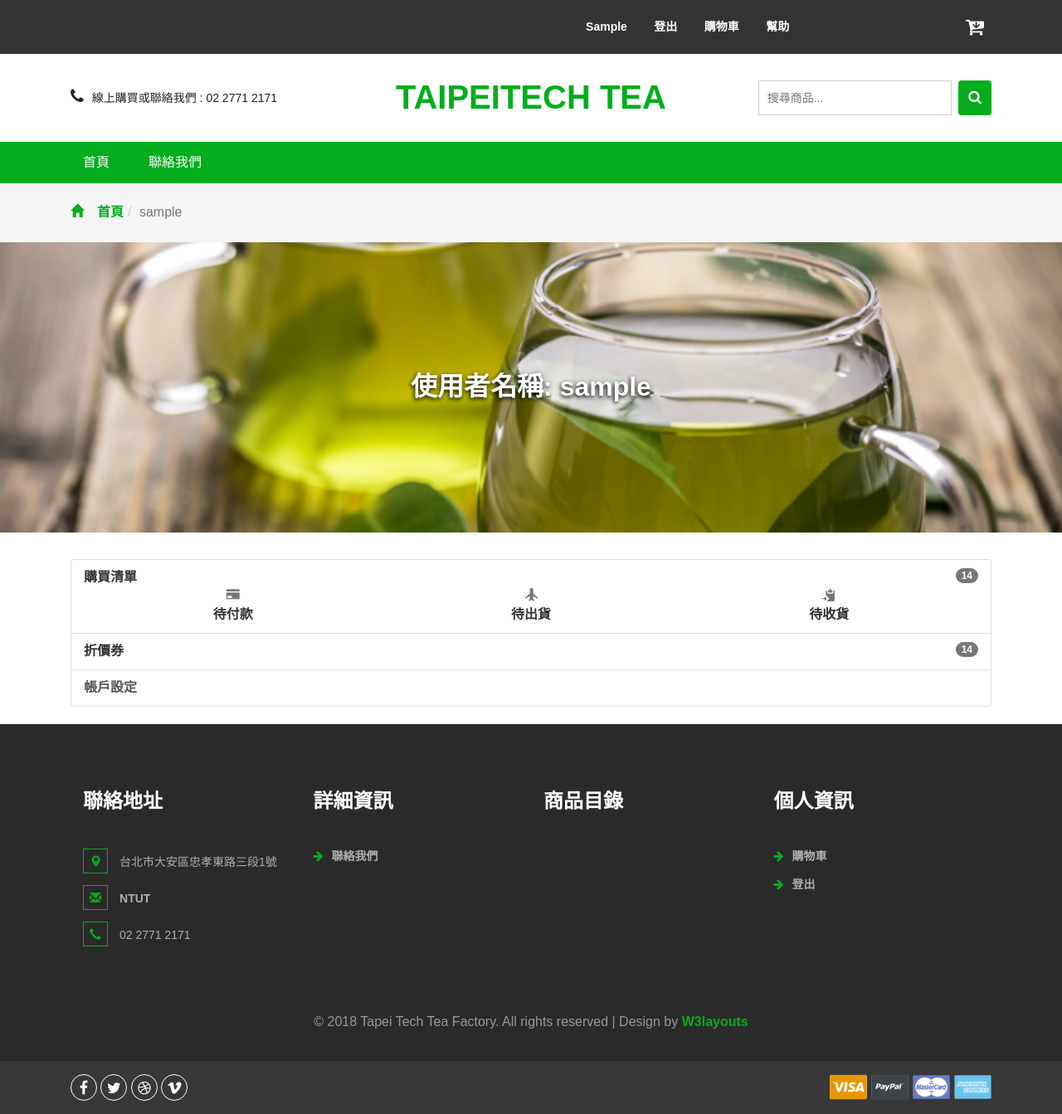
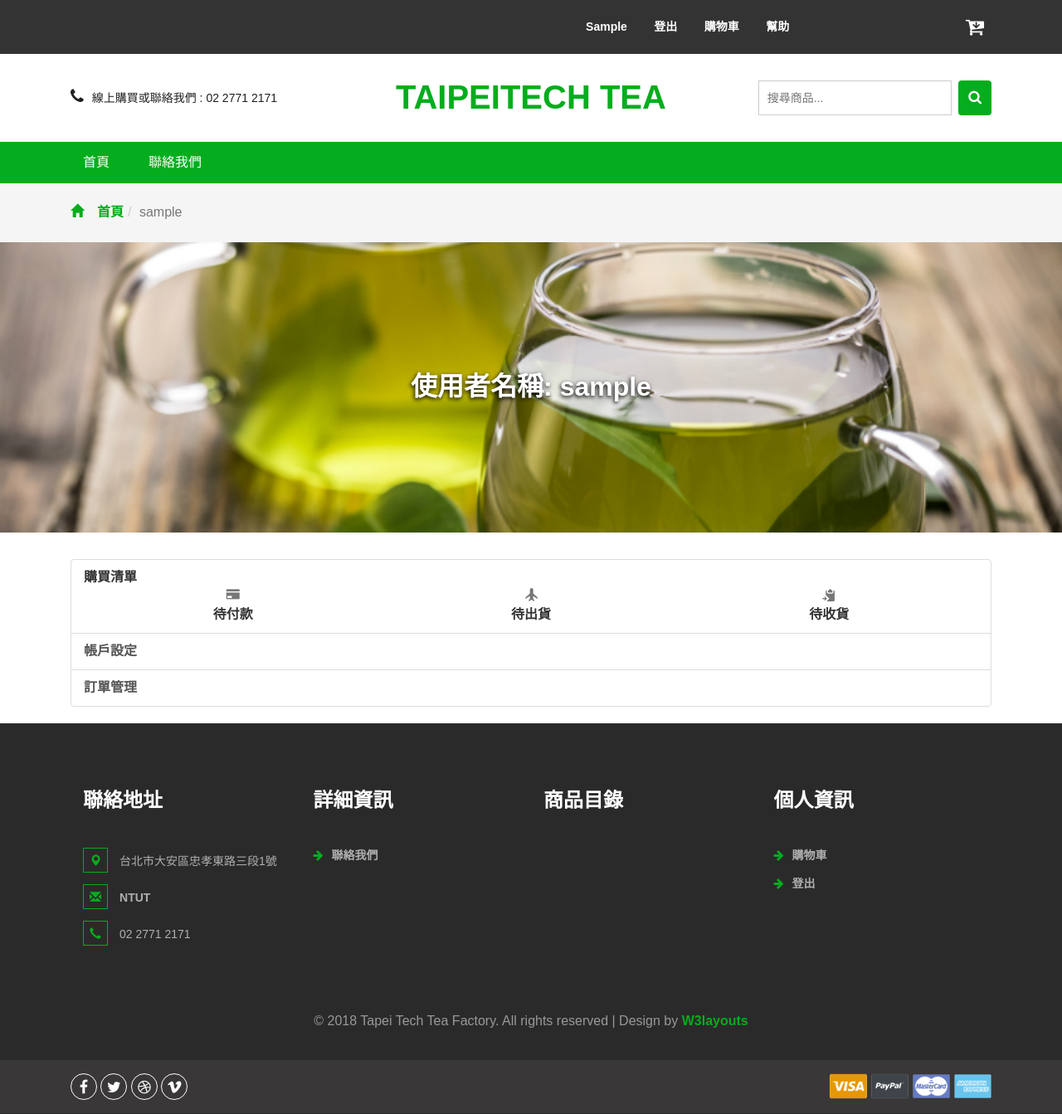
Before and after one commit to TaipeiTechTeaTransactionTeam/BackEnd, a Django app: page /userPanel/ in a window 1280 px wide. Shown: the whole page at 83% size. Run offline with Django 3.2, Linux system fonts and the light colour scheme; the visitor is signed in with stand-in values (Sample User, id 1); data that the repository does not hold is empty; some libraries are stand-ins or nearby versions.

Commit message:
修刪掉不要的東西，準備讓冠宇試試

```diff
--- a/storeApp/templates/storeApp/userPanel.html
+++ b/storeApp/templates/storeApp/userPanel.html
@@ -22,7 +22,7 @@
           <div class="list-group">
             <a class="list-group-item list-group-item-action">
               <!-- 訂單消息數量 -->
-              <span class="badge">14</span>
+              <!-- <span class="badge">14</span> -->
               <!-- 訂單消息數量 -->
               購買清單
               <div class="d-flex justify-content-center orderButtons">
@@ -40,23 +40,11 @@
                 </div>
               </div>
             </a>
-            <a class="list-group-item  list-group-item-action">
-              <!-- 折價券數量 -->
-              <span class="badge">14</span> 折價券
-              <!-- 折價券數量 -->
-            </a>
-            <a class="list-group-item list-group-item-action" href="../accountPanel">帳戶設定</a>
+            <a class="list-group-item list-group-item-action" href="{% url 'storeApp:accountPanel' %}">帳戶設定</a>
+            <a class="list-group-item list-group-item-action" href="{% url 'storeApp:manageOrder' %}">訂單管理</a>
           </div>
         </div>
-
       </div>
-    </div>
-  </div>
-  <div class="row">
-    <div class="col-md-12">
-      {% for order in orders %}
-      <p>{{ order.id }}</p>
-      {% endfor %}
     </div>
   </div>
 </div>
```
Also changed, not shown: storeApp/templates/storeApp/manageOrder.html (+23 -18 lines).
